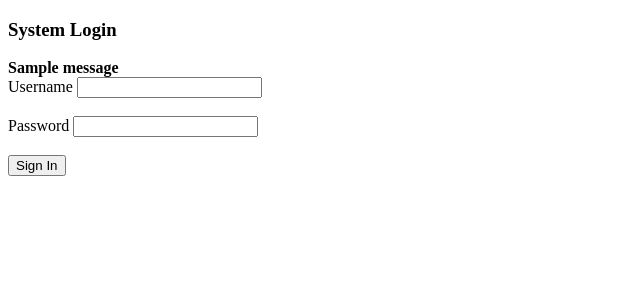
After one commit to adashinobeniohubgit/BucalThesis, a Flask app: page /login in a window 1280 px wide. The commit adds this page. Shown: the top 300 px of the page, without its empty margins (0-640 px from the left). Run offline with Flask 3, Linux system fonts and the light colour scheme; tables that the repository leaves empty hold one stand-in row (values such as "Sample post"); one stand-in notice (Sample message) is shown.

Commit message:
added security in mysql and login logout admin

```diff
--- a/app/__init__.py
+++ b/app/__init__.py
@@ -6,7 +6,8 @@ db = SQLAlchemy()
 def create_app():
     app = Flask(__name__)
 
-    app.config['SQLALCHEMY_DATABASE_URI'] = 'mysql+pymysql://root:@localhost/bucal_db'
+    app.config['SECRET_KEY'] = 'sample_secret_key'
+    app.config['SQLALCHEMY_DATABASE_URI'] = 'mysql+pymysql://root:password123@localhost/bucal_db'
     app.config['SQLALCHEMY_TRACK_MODIFICATIONS'] = False
 
     db.init_app(app)
--- a/app/routes.py
+++ b/app/routes.py
@@ -1,21 +1,69 @@
-from flask import Blueprint, render_template, redirect, request
-from app.models import myTask
+from flask import Blueprint, render_template, redirect, request, url_for, session, flash
+from app.models import User  # Make sure to import your User model instead of or alongside myTask
 from app import db
 
 main_bp = Blueprint('main', __name__)
 
+# ==========================================
+# 1. Authentication Routes (Login & Logout)
+# ==========================================
 
-# 1. Dashboard/Base View
+@main_bp.route("/login", methods=['GET', 'POST'])
+def login():
+    # If the user is already logged in, skip the login page and send them to dashboard
+    if 'user_id' in session:
+        return redirect(url_for('main.index'))
+
+    if request.method == 'POST':
+        username = request.form.get('username')
+        password = request.form.get('password')
+
+        # Query the database for the user
+        user = User.query.filter_by(username=username).first()
+
+        # Check if user exists and password matches
+        if user and user.check_password(password):
+            session['user_id'] = user.id
+            session['username'] = user.username
+            session['role'] = user.role
+            flash('Login successful!', 'success')
+            return redirect(url_for('main.index'))
+        else:
+            flash('Invalid username or password.', 'danger')
+
+    return render_template('login.html')
+
+@main_bp.route("/logout")
+def logout():
+    session.clear()  # Wipes out the login session completely
+    flash('You have been logged out.', 'info')
+    return redirect(url_for('main.login'))
+
+
+# ==========================================
+# 2. Protected System Views
+# ==========================================
+
+# Dashboard/Base View
 @main_bp.route("/")
 def index():
-    return render_template('dashboard.html')
+    if 'user_id' not in session:
+        return redirect(url_for('main.login'))
 
-# 2. Enrollment View
+    return render_template('dashboard.html', username=session['username'])
+
+# Enrollment View
 @main_bp.route("/enrollment")
 def enrollment():
+    if 'user_id' not in session:
+        return redirect(url_for('main.login'))
+
     return render_template('enrollment.html')
 
-# 3. Grades View
+# Grades View
 @main_bp.route("/grades")
 def grades():
+    if 'user_id' not in session:
+        return redirect(url_for('main.login'))
+
     return render_template('grades.html')
--- a/app/templates/dashboard.html
+++ b/app/templates/dashboard.html
@@ -30,7 +30,7 @@
             </li>
 
             <li class="log-out">
-                <a href="#">
+                <a href="{{ url_for('main.logout') }}" class="btn btn-danger">
                     <span class="link_name">Logout</span>
                 </a>
             </li>
--- /dev/null
+++ b/app/templates/login.html
@@ -0,0 +1,43 @@
+<!DOCTYPE html>
+<html lang="en">
+<head>
+    <meta charset="UTF-8">
+    <title>Login - School Management System</title>
+</head>
+<body>
+
+    <div>
+        <h3>System Login</h3>
+
+        {% with messages = get_flashed_messages(with_categories=true) %}
+            {% if messages %}
+                {% for category, message in messages %}
+                    <div>
+                        <strong>{{ message }}</strong>
+                    </div>
+                {% endfor %}
+            {% endif %}
+        {% endwith %}
+
+        <!-- Login Form -->
+        <form action="{{ url_for('main.login') }}" method="POST">
+            <div>
+                <label for="username">Username</label>
+                <input type="text" name="username" id="username" required>
+            </div>
+
+            <br>
+
+            <div>
+                <label for="password">Password</label>
+                <input type="password" name="password" id="password" required>
+            </div>
+
+            <br>
+
+            <button type="submit">Sign In</button>
+        </form>
+    </div>
+
+</body>
+</html>
```
Also changed, not shown: app/models.py (+10 -7 lines).
